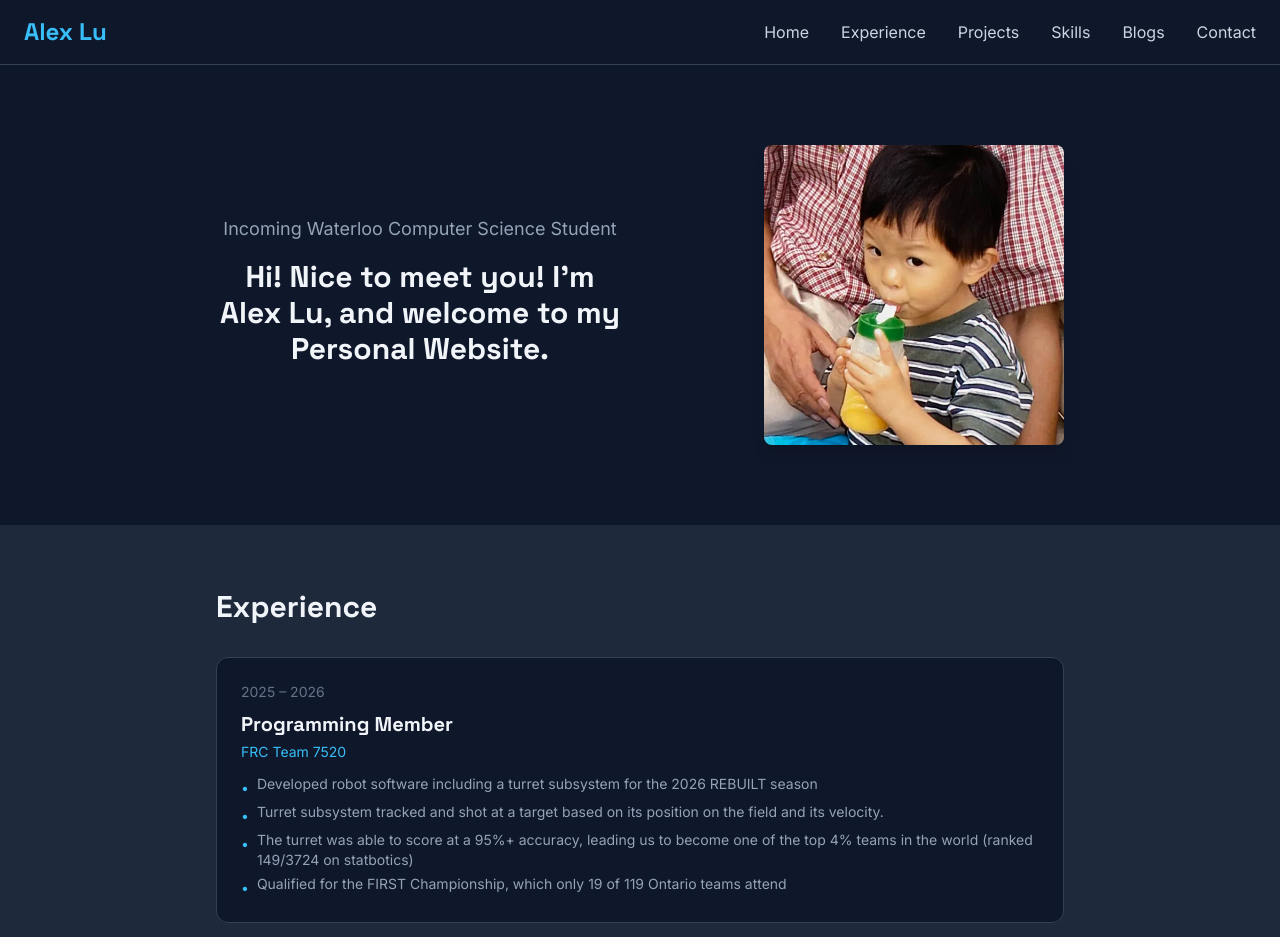
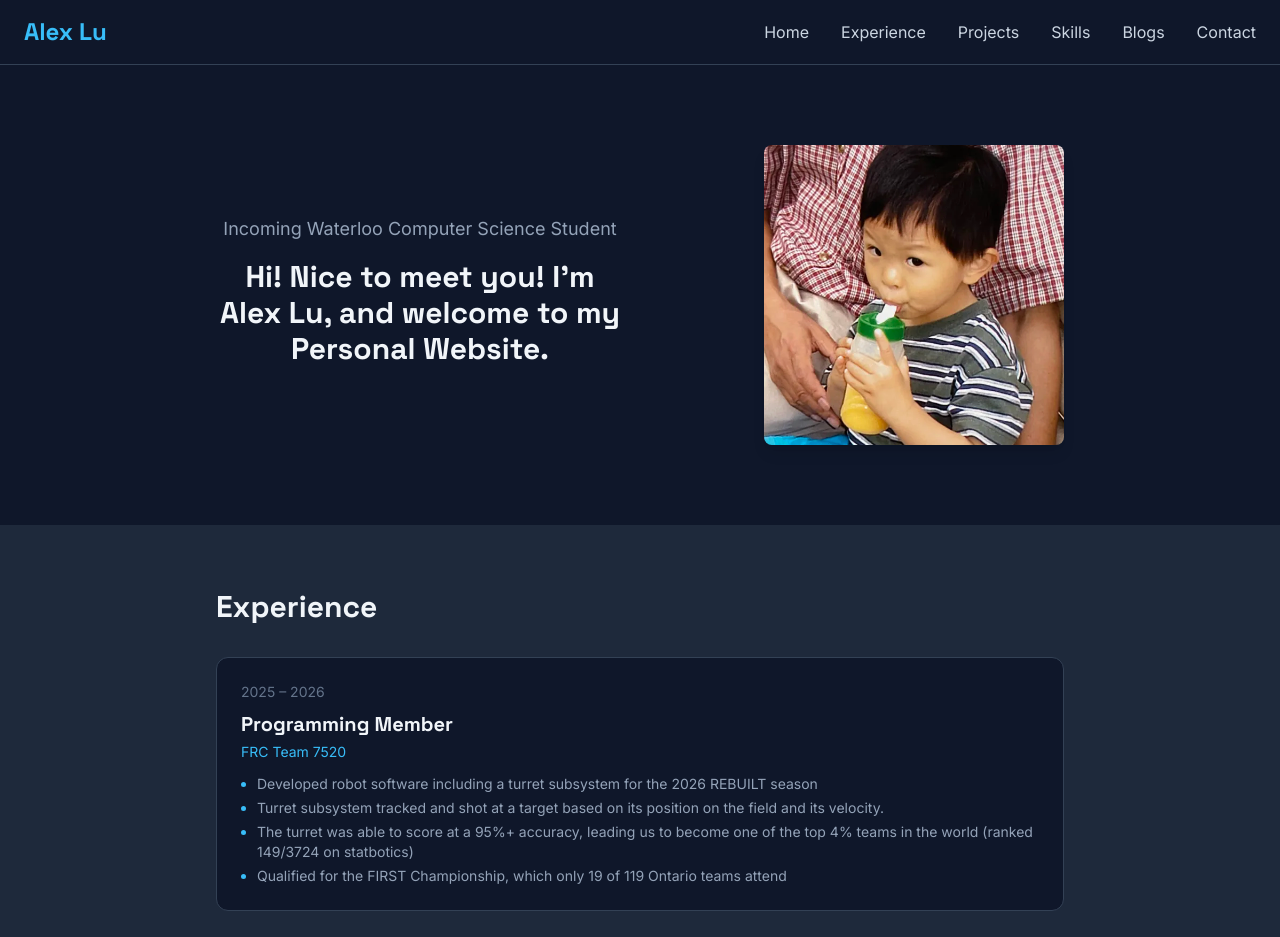
Before and after one commit to al-1108/personal-website-dynamic, a Next.js app: page / in a window 1280 px wide. Shown: the top 937 px of the page. Built offline with nearby package versions, Linux system fonts and the light colour scheme.

Commit message:
Fixed bullet points placement on experience section
title

```diff
--- a/app/experience/page.jsx
+++ b/app/experience/page.jsx
@@ -19,11 +19,11 @@ export default function ExperiencePage() {
             <p className="text-sm text-slate-500 mb-2">2025 – 2026</p>
             <h3 className="font-display text-xl font-bold mb-1">Programming Member</h3>
             <p className="text-sm text-sky-400 mb-3">FRC Team 7520</p>
-            <ul className="text-slate-400 text-sm space-y-1">
-              <li className="flex items-start gap-2"><span className="text-sky-400 mt-1">•</span>Developed robot software including a turret subsystem for the 2026 REBUILT season</li>
-              <li className="flex items-start gap-2"><span className="text-sky-400 mt-1">•</span>Turret subsystem tracked and shot at a target based on its position on the field and its velocity.</li>
-              <li className="flex items-start gap-2"><span className="text-sky-400 mt-1">•</span>The turret was able to score at a 95%+ accuracy, leading us to become one of the top 4% teams in the world (ranked 149/3724 on statbotics)</li>
-              <li className="flex items-start gap-2"><span className="text-sky-400 mt-1">•</span>Qualified for the FIRST Championship, which only 19 of 119 Ontario teams attend</li>
+            <ul className="text-slate-400 text-sm space-y-1 list-disc pl-4 marker:text-sky-400">
+              <li>Developed robot software including a turret subsystem for the 2026 REBUILT season</li>
+              <li>Turret subsystem tracked and shot at a target based on its position on the field and its velocity.</li>
+              <li>The turret was able to score at a 95%+ accuracy, leading us to become one of the top 4% teams in the world (ranked 149/3724 on statbotics)</li>
+              <li>Qualified for the FIRST Championship, which only 19 of 119 Ontario teams attend</li>
             </ul>
           </div>
         </div>
--- a/app/page.jsx
+++ b/app/page.jsx
@@ -103,11 +103,11 @@ export default function Home() {
               <p className="text-sm text-slate-500 mb-2">2025 – 2026</p>
               <h3 className="font-display text-xl font-bold mb-1">Programming Member</h3>
               <p className="text-sm text-sky-400 mb-3">FRC Team 7520</p>
-              <ul className="text-slate-400 text-sm space-y-1">
-                <li className="flex items-start gap-2"><span className="text-sky-400 mt-1">•</span>Developed robot software including a turret subsystem for the 2026 REBUILT season</li>
-                <li className="flex items-start gap-2"><span className="text-sky-400 mt-1">•</span>Turret subsystem tracked and shot at a target based on its position on the field and its velocity.</li>
-                <li className="flex items-start gap-2"><span className="text-sky-400 mt-1">•</span>The turret was able to score at a 95%+ accuracy, leading us to become one of the top 4% teams in the world (ranked 149/3724 on statbotics)</li>
-                <li className="flex items-start gap-2"><span className="text-sky-400 mt-1">•</span>Qualified for the FIRST Championship, which only 19 of 119 Ontario teams attend</li>
+              <ul className="text-slate-400 text-sm space-y-1 list-disc pl-4 marker:text-sky-400">
+                <li>Developed robot software including a turret subsystem for the 2026 REBUILT season</li>
+                <li>Turret subsystem tracked and shot at a target based on its position on the field and its velocity.</li>
+                <li>The turret was able to score at a 95%+ accuracy, leading us to become one of the top 4% teams in the world (ranked 149/3724 on statbotics)</li>
+                <li>Qualified for the FIRST Championship, which only 19 of 119 Ontario teams attend</li>
               </ul>
             </div>
           </div>
```
